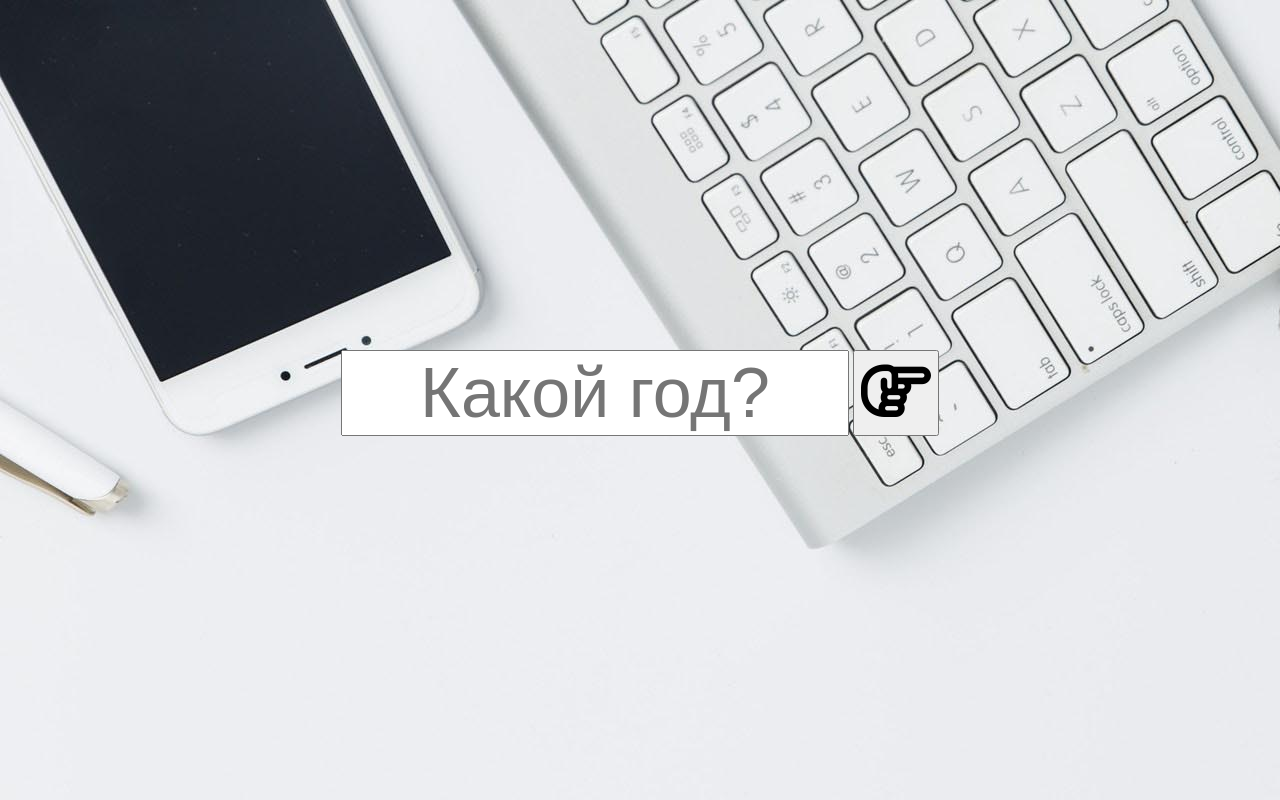
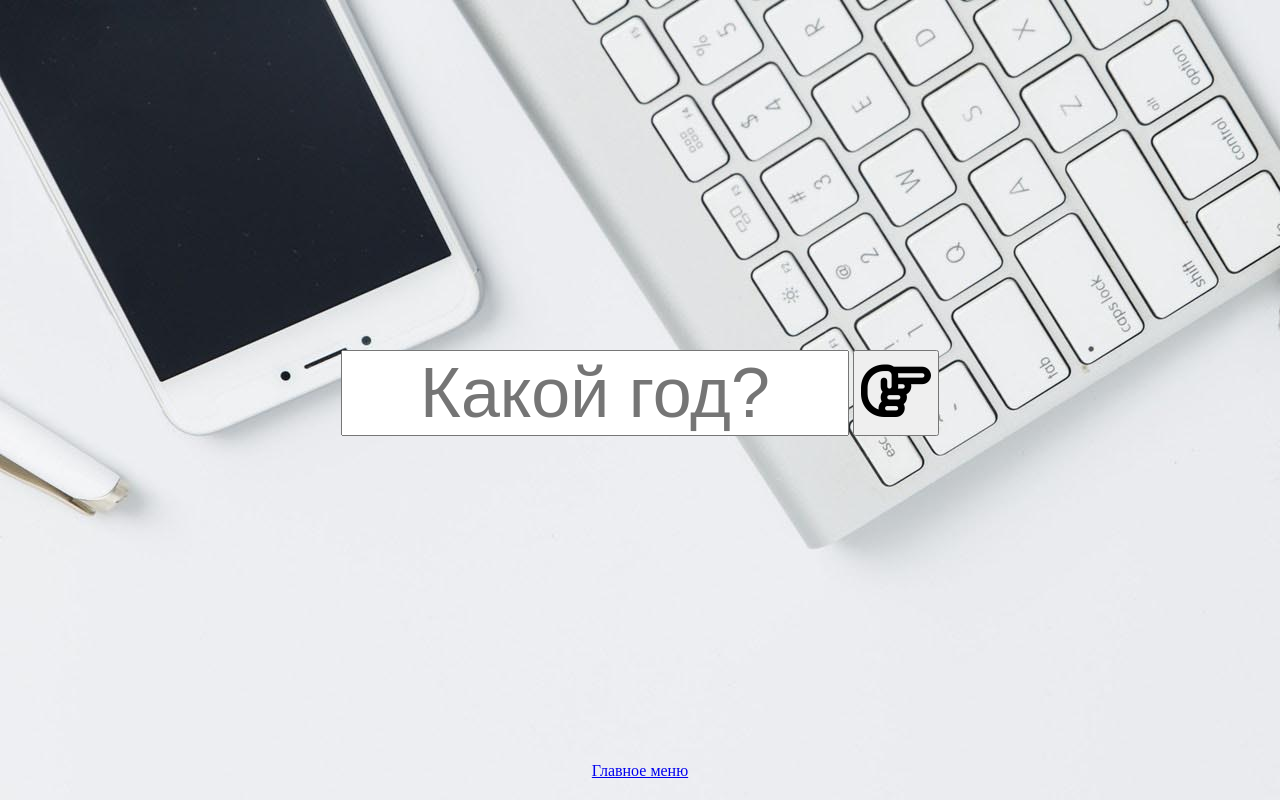
Before and after one commit to mai-mad/mai-mad.github.io, a plain HTML site: page 5/leapyear.html in a window 1280 px wide. Drawn offline with Linux system fonts and the light colour scheme.

Commit message:
добавили ссылку назад

```diff
--- a/5/leapyear.css
+++ b/5/leapyear.css
@@ -43,3 +43,8 @@ button {
     padding: 8px;
     background: #f1eced;
 }
+.tomenu {
+    position: absolute;
+    bottom: 0;
+    padding-bottom: 20px;
+}
--- a/5/leapyear.html
+++ b/5/leapyear.html
@@ -14,7 +14,7 @@
         <button id="btn" type="button"><i class="far fa-hand-point-right"></i></button>
     </div>
     <div id="msg"></div>
-
+    <a class="tomenu" href="../">Главное меню</a>
 </div>
 <script src="leapyear.js"></script>
 </body>
```
